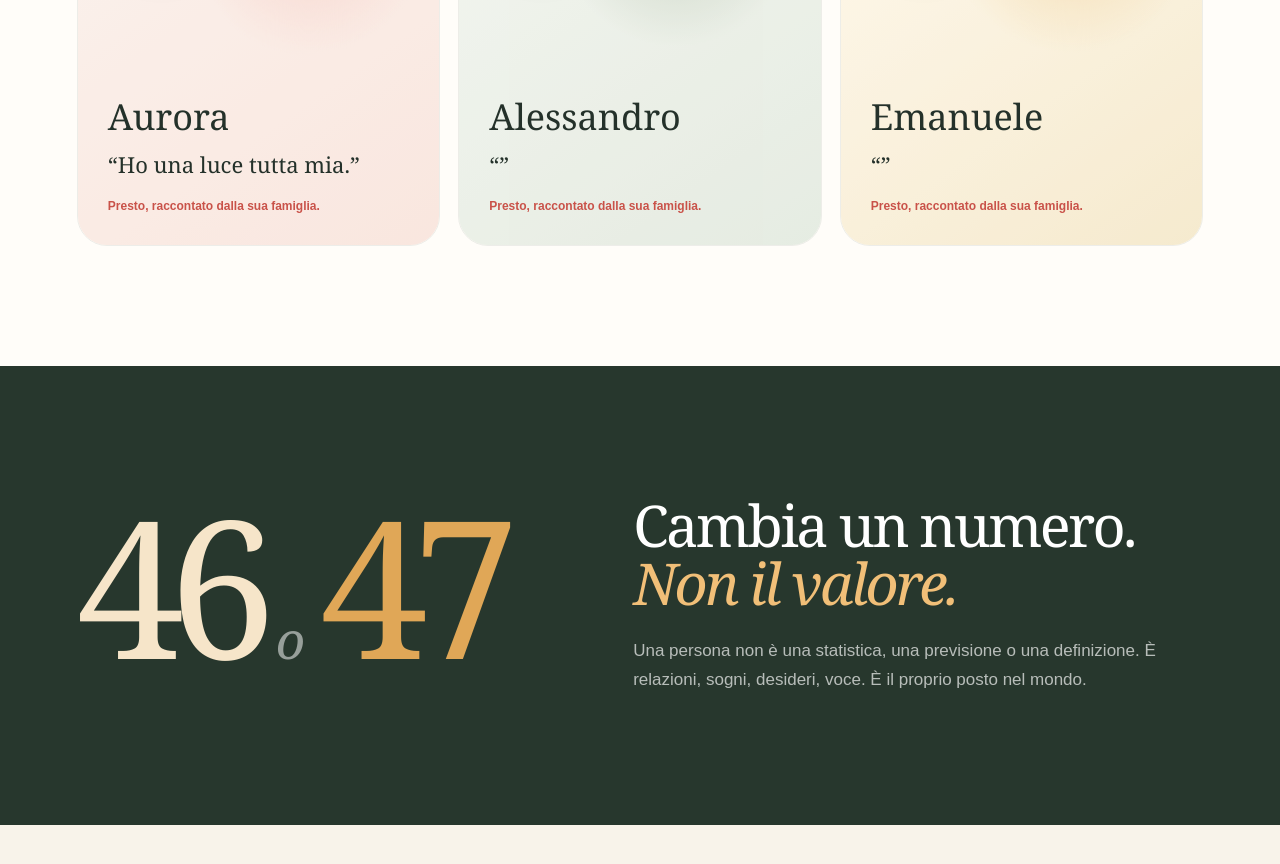
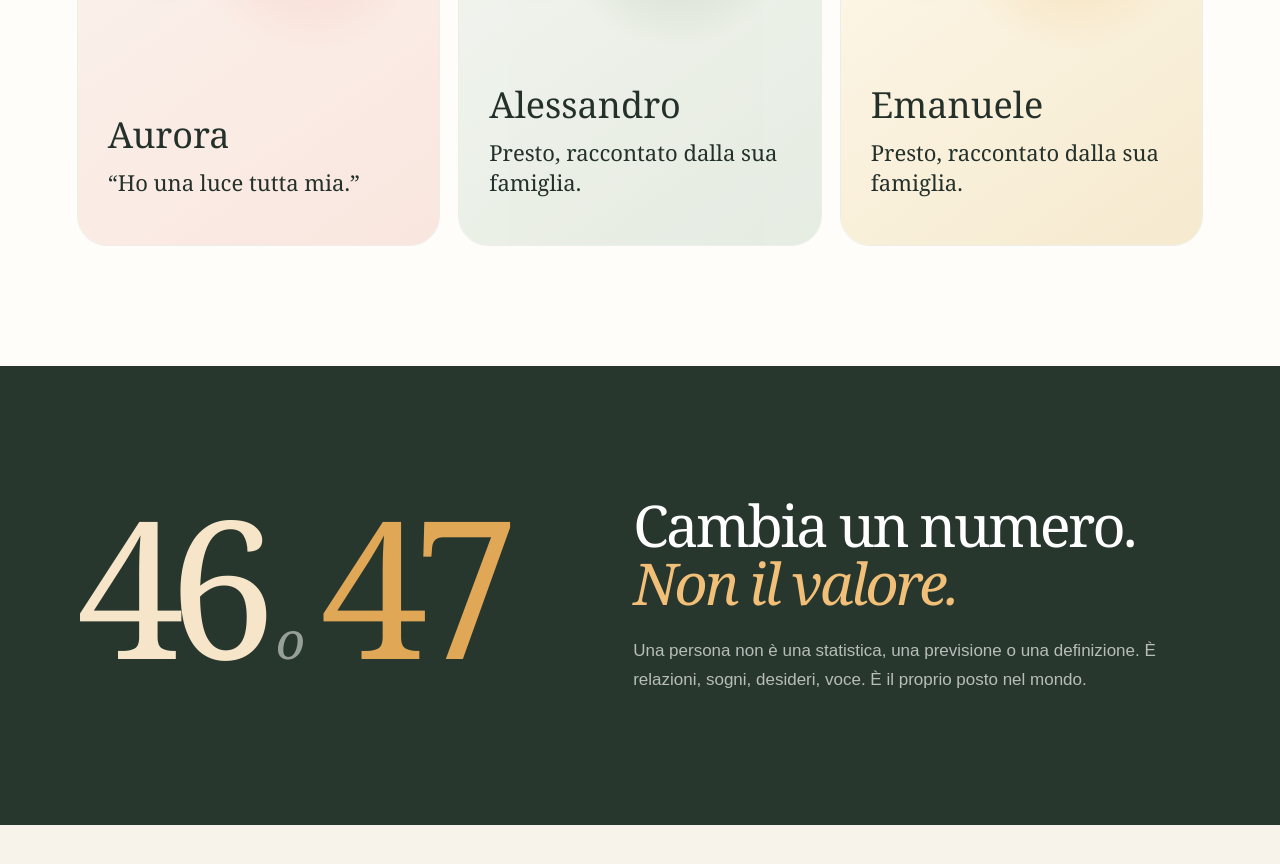
Before and after one commit to Lucare76/insieme-oltre, a Next.js app: page / in a window 1280 px wide. Shown: the part 4600-5464 px from the top of the page. Built offline with nearby package versions, Linux system fonts and the light colour scheme; no server answers.

Commit message:
Mostra le storie in attesa dei genitori

```diff
--- a/app/page.tsx
+++ b/app/page.tsx
@@ -165,8 +165,7 @@ export default async function Home() {
               <div className="story-number">0{index + 1}</div>
               <div className="story-avatar" aria-hidden="true">{story.name.charAt(0)}</div>
               <h3>{story.name}</h3>
-              <p>“{story.line}”</p>
-              <span>{content.stories.comingSoon}</span>
+              {story.line ? <p>“{story.line}”</p> : <p>{content.stories.comingSoon}</p>}
             </article>
           ))}
         </div>
```
